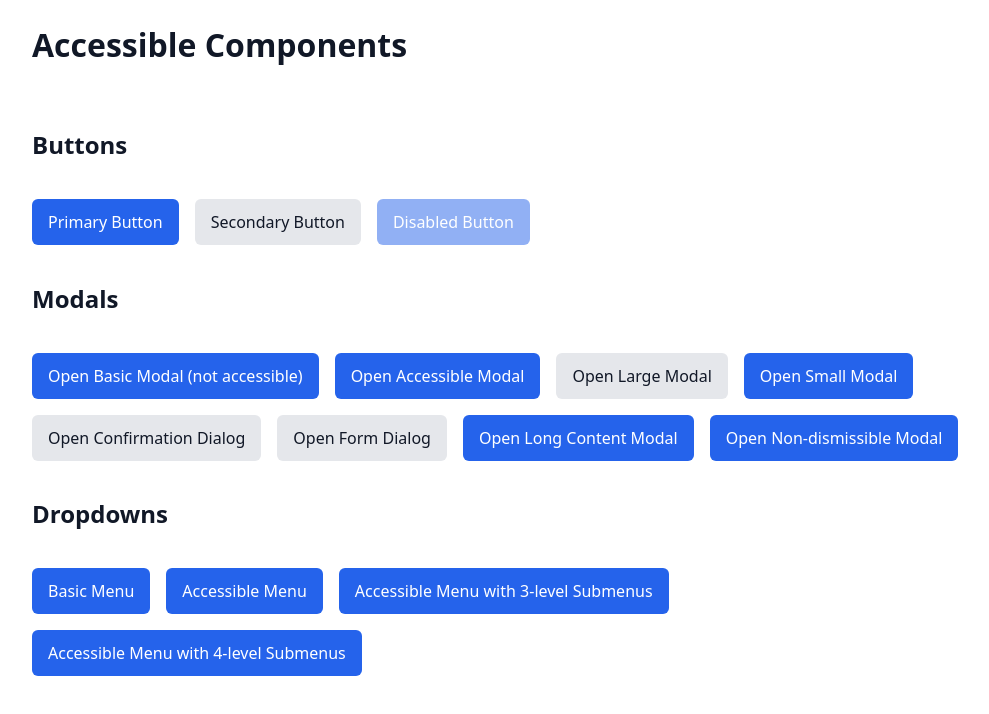
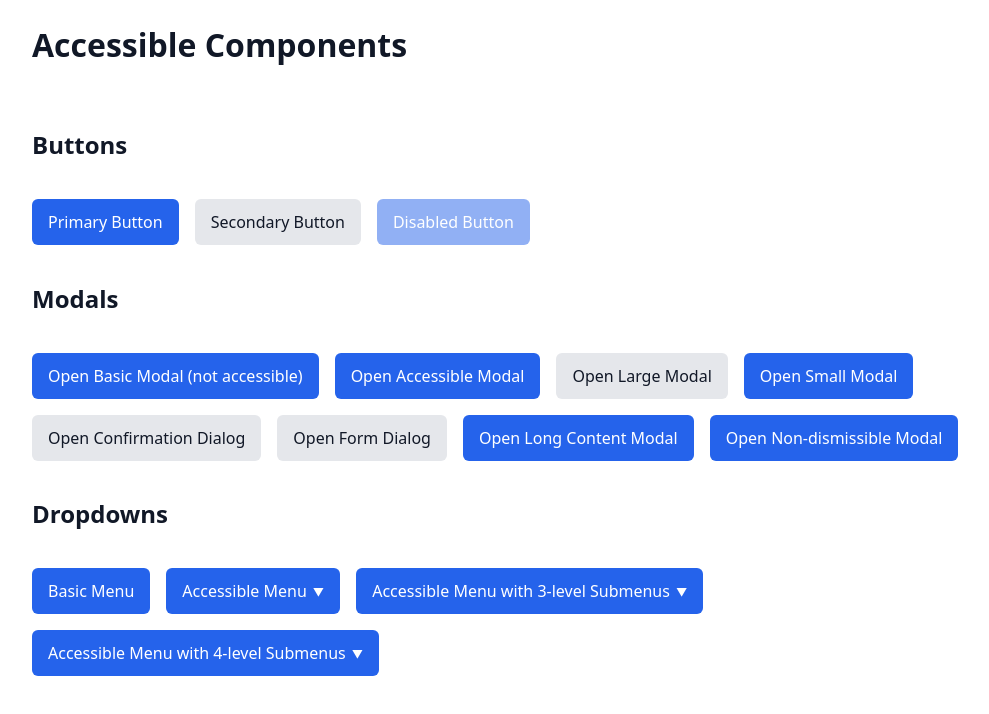
Before and after one commit to rpcorr/accessible-templates, a React (Vite) app: page / in a window 1280 px wide. Shown: the top 714 px of the page, without its empty margins (82-1071 px from the left). Built offline with nearby package versions, Linux system fonts and the light colour scheme.

Commit message:
feat(dropdown): add open and closed state carets

```diff
--- a/src/components/Dropdown/Dropdown.module.css
+++ b/src/components/Dropdown/Dropdown.module.css
@@ -26,6 +26,11 @@
   height: 1px;
   margin: 6px 0;
   background-color: #ccc;
+}
+
+.menuCaret {
+  margin-left: 6px;
+  font-size: 0.7em;
 }
 
 .menuItem {
--- a/src/components/Dropdown/DropdownAccessible.tsx
+++ b/src/components/Dropdown/DropdownAccessible.tsx
@@ -262,6 +262,14 @@ export function DropdownAccessible({ trigger, children }: DropdownProps) {
         'aria-haspopup': 'menu',
         'aria-expanded': open,
         'aria-controls': menuId,
+        children: (
+          <>
+            {trigger.props.children}
+            <span className={styles.menuCaret} aria-hidden="true">
+              {open ? '▲' : '▼'}
+            </span>
+          </>
+        ),
       })}
 
       {open && (
```
